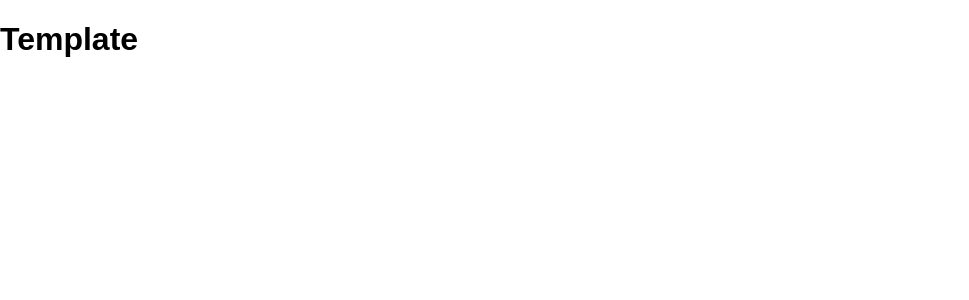
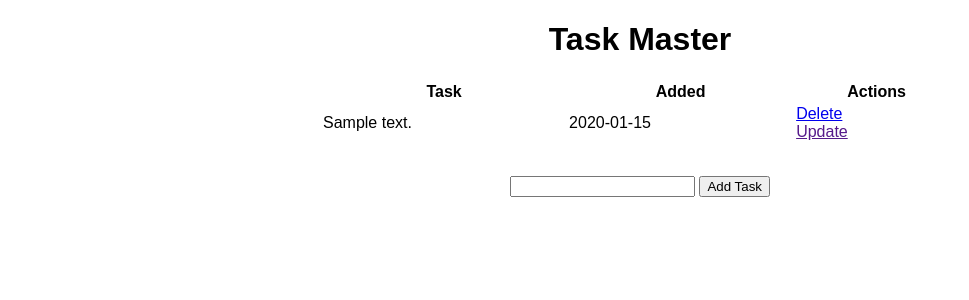
Before and after one commit to BenMiriello/api-twitter-sources, a Flask app: page / in a window 1280 px wide. Shown: the top 300 px of the page, without its empty margins (0-969 px from the left). Run offline with Flask 2, Linux system fonts and the light colour scheme; tables that the repository leaves empty hold one stand-in row (values such as "Sample post").

Commit message:
Add create and delete functions for tasks

```diff
--- a/app.py
+++ b/app.py
@@ -1,4 +1,4 @@
-from flask import Flask, render_template, url_for
+from flask import Flask, render_template, url_for, request, redirect
 from flask_sqlalchemy import SQLAlchemy
 from datetime import datetime
 
@@ -15,9 +15,33 @@ class Todo(db.Model):
     def __repr__(self):
         return '<Task %r>' % self.id
 
-@app.route('/')
+@app.route('/', methods=['POST', 'GET'])
 def index():
-    return render_template('index.html')
+    if request.method == 'POST':
+        task_content = request.form['content']
+        new_task = Todo(content=task_content)
+
+        try:
+            db.session.add(new_task)
+            db.session.commit()
+            return redirect('/')
+        except:
+            return 'There was an issue adding your task'
+
+    else:
+        tasks = Todo.query.order_by(Todo.date_created).all()
+        return render_template('index.html', tasks=tasks)
+
+@app.route('/delete/<int:id>')
+def delete(id):
+    task_to_delete = Todo.query.get_or_404(id)
+
+    try:
+        db.session.delete(task_to_delete)
+        db.session.commit()
+        return redirect('/')
+    except:
+        return 'There was a problem deleting that task.'
 
 if __name__ == "__main__":
     app.run(debug=True)
--- a/templates/base.html
+++ b/templates/base.html
@@ -3,7 +3,7 @@
     <meta charset="UTF-8">
     <meta name="viewport" content="width=device-width", initial-scale=1.0">
     <meta http-equiv="X-UA-Compatible" content="ie=edge">
-    <link rel="stylesheet" href="{{ url_for('static', filename='css/main.css') }}"
+    <link rel="stylesheet" href="{{ url_for('static', filename='css/main.css') }}">
     {% block head %}{% endblock %}
 </head>
 <body>
--- a/templates/index.html
+++ b/templates/index.html
@@ -1,9 +1,35 @@
 {% extends 'base.html' %}
 
 {% block head %}
-
+<title>Task Master</title>
 {% endblock %}
 
 {% block body %}
-<h1>Template</h1>
+<div class="content">
+    <h1 style="text-align: center">Task Master</h1>
+
+    <table style="margin-left: auto; margin-right: auto; width: 50vw">
+        <tr>
+            <th>Task</th>
+            <th>Added</th>
+            <th>Actions</th>
+        </tr>
+        {% for task in tasks %}
+            <tr>
+                <td>{{ task.content }}</td>
+                <td>{{ task.date_created.date() }}</td>
+                <td>
+                    <a href="/delete/{{task.id}}">Delete</a>
+                    <br>
+                    <a href="">Update</a>
+                </td>
+            </tr>
+        {% endfor %}
+    </table>
+
+    <form action="/" method="POST" style="text-align: center; margin-top: 2rem;">
+        <input type="text" name="content" id="content">
+        <input type="submit" value="Add Task">
+    </form>
+</div>
 {% endblock %}
```
Also changed, not shown: test.db.
